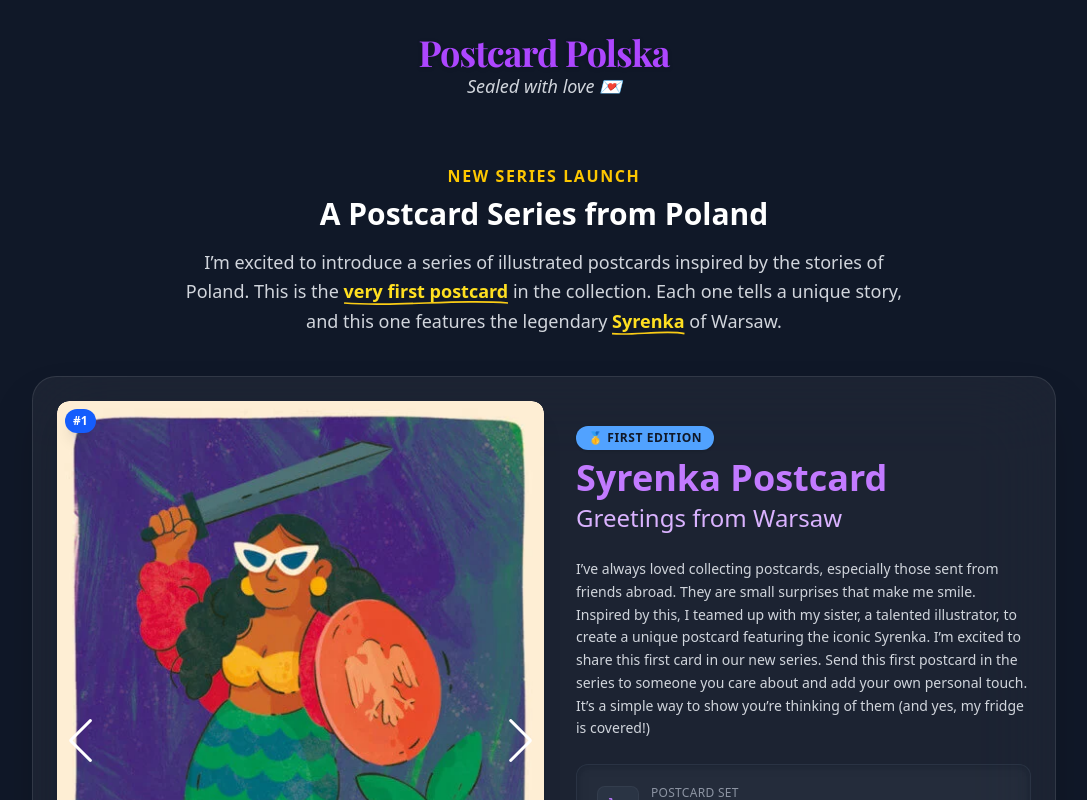
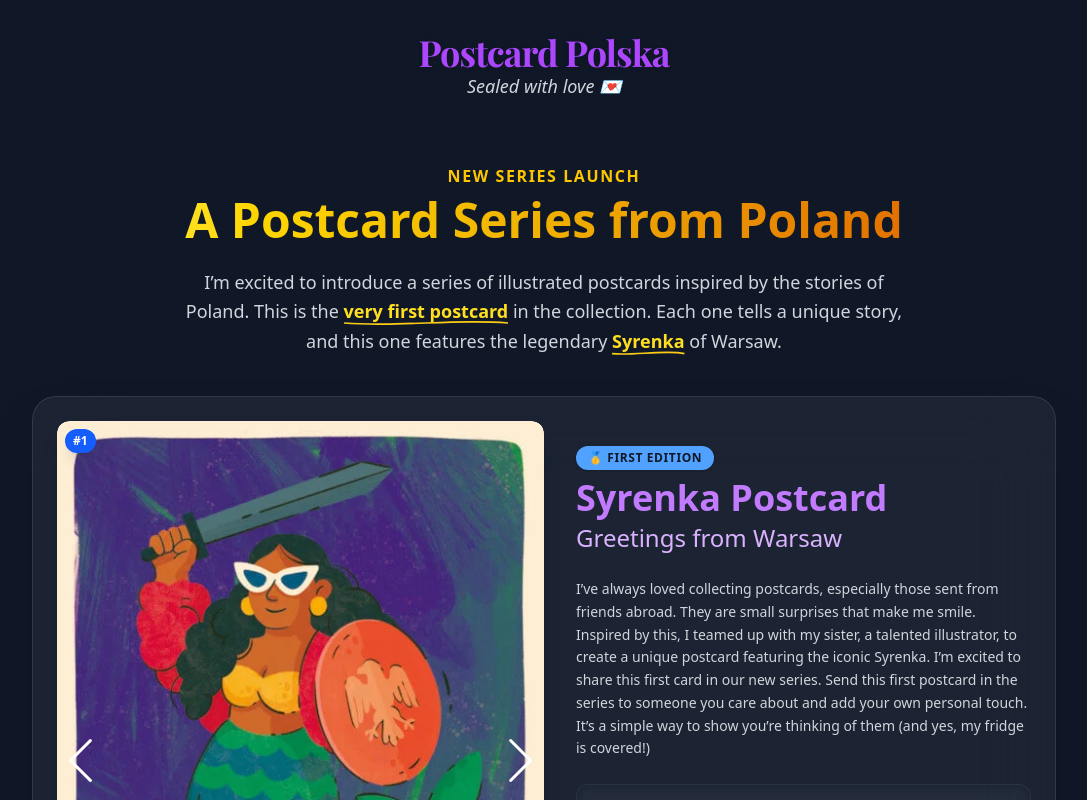
Before and after one commit to herol3oy/postcard-polska, a Next.js app: page / in a window 1280 px wide. Shown: the top 800 px of the page, without its empty margins (96-1183 px from the left). Built offline with nearby package versions, Linux system fonts and the light colour scheme.

Commit message:
update style

```diff
--- a/app/page.tsx
+++ b/app/page.tsx
@@ -20,7 +20,7 @@ export default async function Home({
             New Series Launch
           </p>
 
-          <h2 className="text-2xl sm:text-3xl font-bold text-white mb-4">
+          <h2 className="text-3xl sm:text-4xl md:text-5xl font-extrabold text-transparent bg-clip-text bg-linear-to-r from-yellow-300 via-yellow-500 to-amber-600 mb-6">
             A Postcard Series from Poland
           </h2>
 
```
